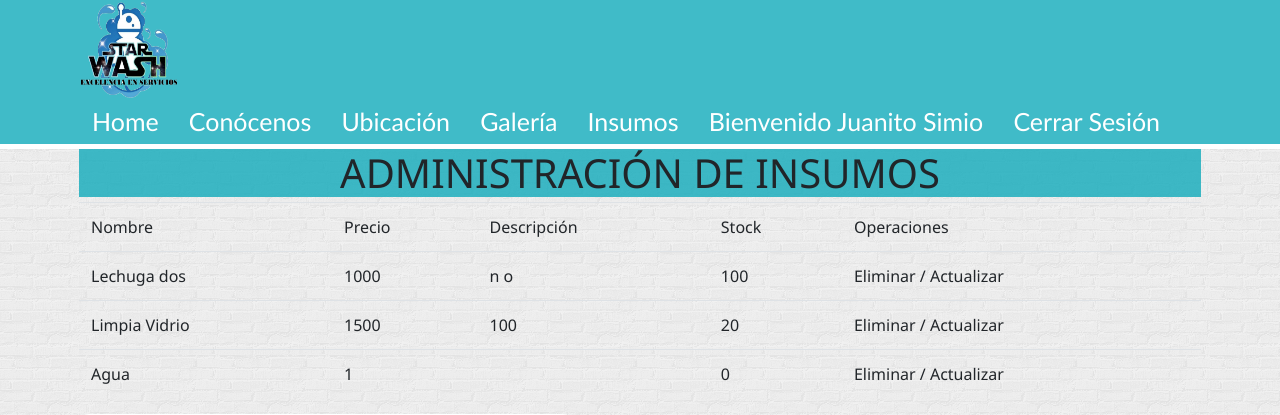
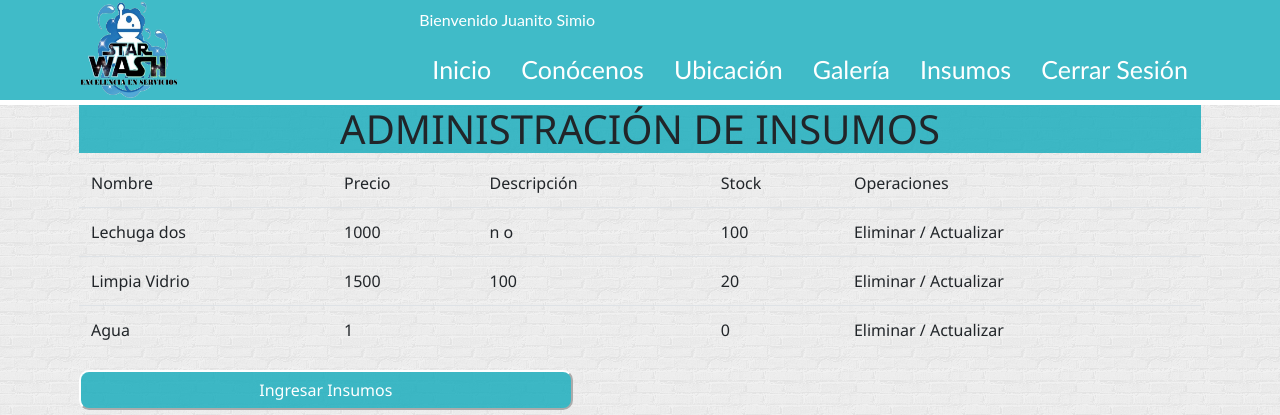
Before and after one commit to Mariiioo/autolavado_starWash, a Django app: page /administracion_insumos/ in a window 1280 px wide. Shown: the top 415 px of the page. Run offline with Django 3.2, Linux system fonts and the light colour scheme; a user stored in the database is signed in; data comes from the database, SQL or seed files in the repository.

Commit message:
Update base.html
Cambio de Barra menu

```diff
--- a/ProyectoStarWash/StarWash/templates/web/base.html
+++ b/ProyectoStarWash/StarWash/templates/web/base.html
@@ -14,31 +14,38 @@
 <body>
     <!-- CaBECERA -->
     <header class="header">
+
         <div class="container logo-nav-container">
             <div class="logo">
                 <a href="{% url 'INDEX' %}">
                     <img src="{% static 'img/logo/Logo.png' %}" alt="">
                 </a>
+
             </div>
+            <div class="barraMenu">
                 <span class="menu-icon"><img src="{% static 'img/logo/icono-menu.png' %}" alt="" ></span>
+                <div class="bienvenidaUsuario">
+                    {% if user.is_authenticated %}
+                    <p> Bienvenido {{user.first_name}} {{user.last_name}}</p>
+                    {% endif%}
+                </div>
                 <nav class="navigation">
                     <ul class="">
-                    <li><a href="{% url 'INDEX' %}">Home</a></li>
+                        <li><a href="{% url 'INDEX' %}">Inicio</a></li>
                         <li><a href="{% url 'CONOCENOS' %}">Conócenos</a></li>
                         <li><a href="{% url 'UBICACION' %}">Ubicación</a></li>
                         <li><a href="{% url 'GALERIA' %}">Galería</a></li>
-                    {% if user.is_authenticated %}
-                    {% comment %} <li><a href="{% url 'ADMIN_INSUMO' %}">CRUD Insumo</a></li> {% endcomment %}
+                        {% if user.is_authenticated %} {% comment %}
+                        <li><a href="{% url 'ADMIN_INSUMO' %}">CRUD Insumo</a></li> {% endcomment %}
                         <li><a href="{% url 'INSUMOS' %}">Insumos</a></li>
-                    <li><a href="">Bienvenido {{user.first_name}} {{user.last_name}}</a></li>
                         <li><a href="{% url 'LOGOUT' %}">Cerrar Sesión</a></li>
                         {% else %}
                         <li><a href="{% url 'FORMULARIO' %}">Registrar</a></li>
                         <li><a href="{% url 'LOGIN' %}">Iniciar Sesión</a></li>
                         {% endif%}
-
                     </ul>
                 </nav>
+            </div>
         </div>
     </header>
     <!-- CONTENIDO  -->
```
Lines whose indentation alone changed are shown as unchanged.
